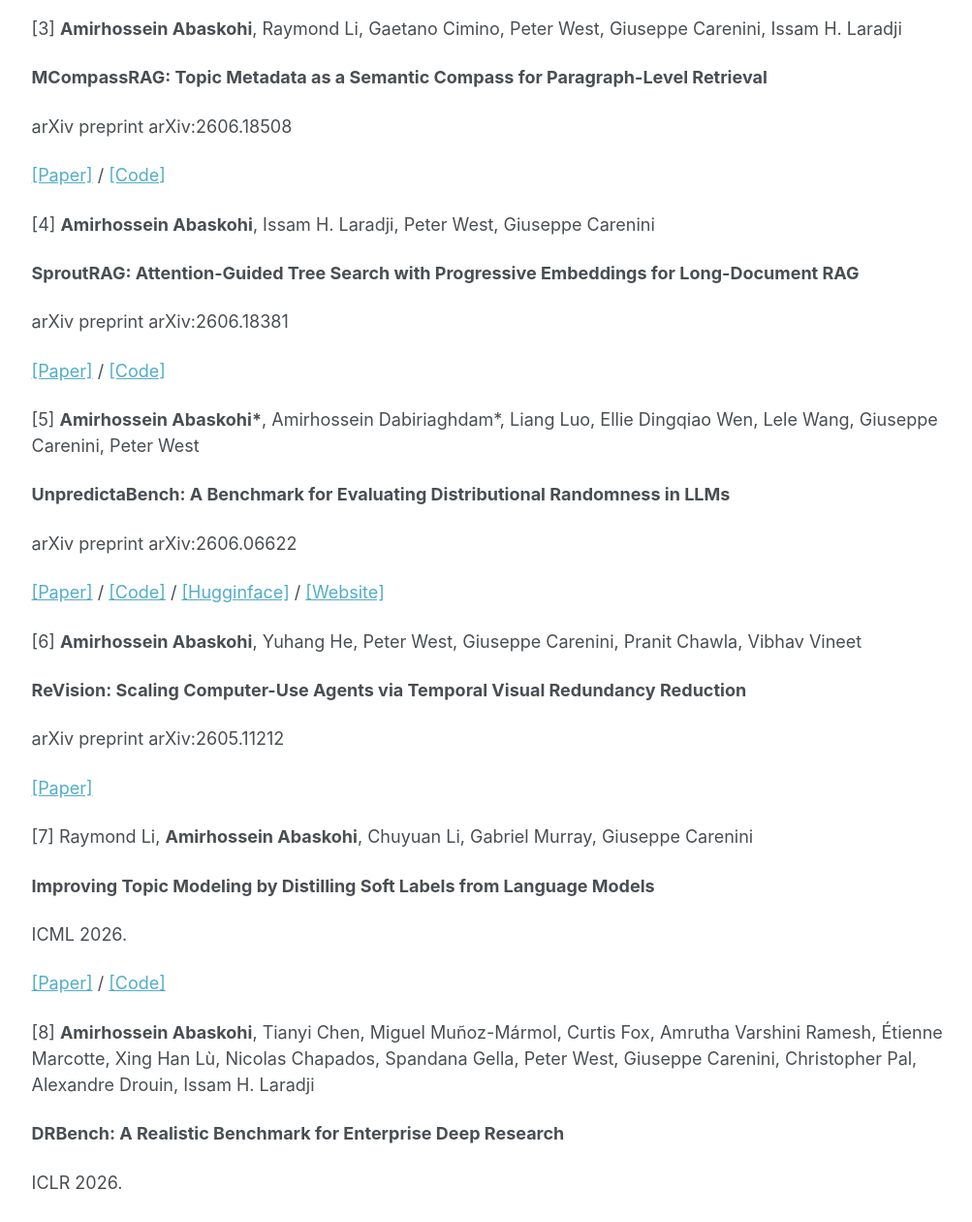
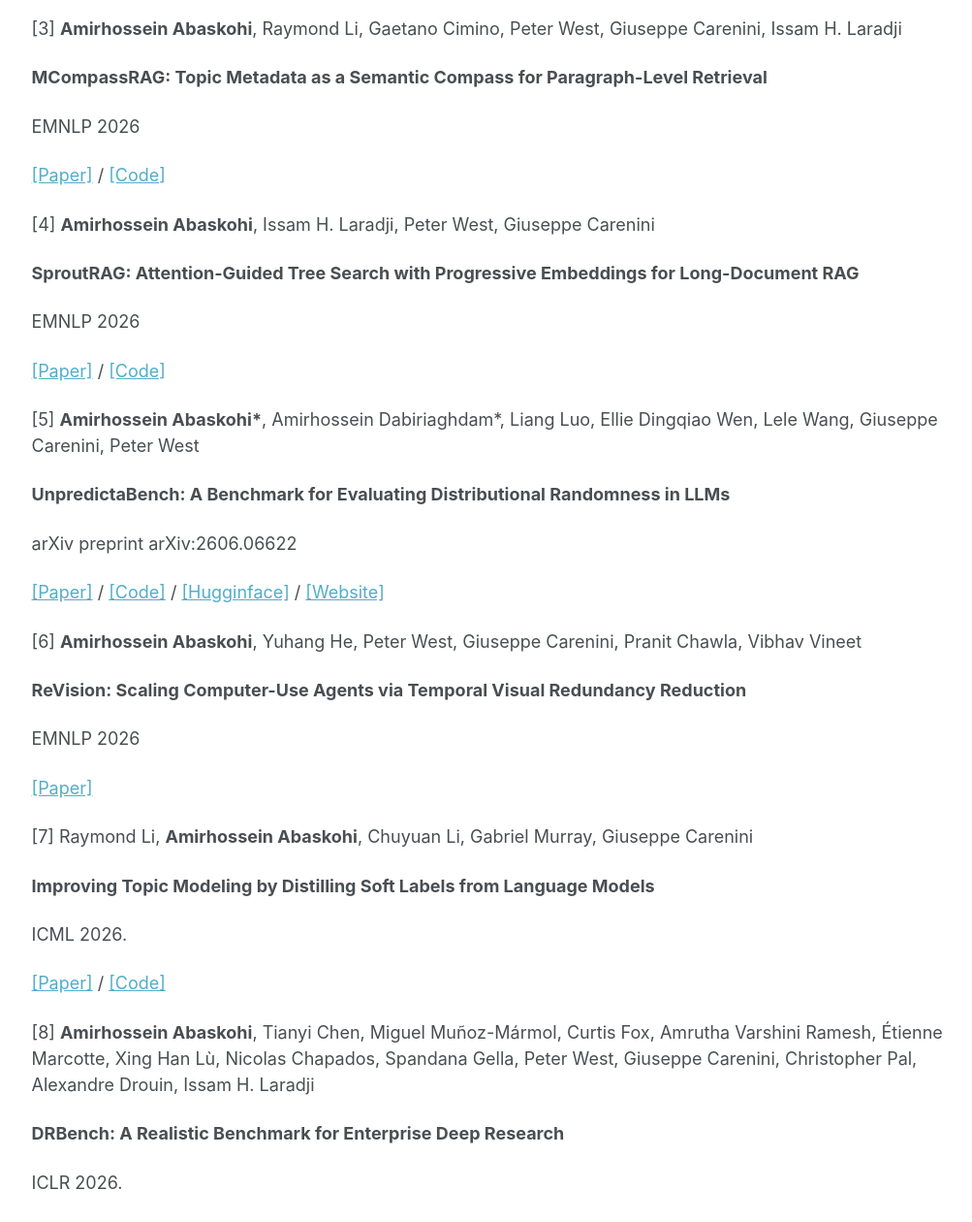
Before and after one commit to AmirAbaskohi/AmirAbaskohi.github.io, a Jekyll site: the page built from _pages/publications.md, in a window 1280 px wide and 1400 px high, scrolled down 501 px, cut to the strip 140-1400 px from the top of the window. Shown: the whole strip at 97% size, without its empty margins (249-1252 px from the left). Built offline with Jekyll 4.4.1, drawn with Linux system fonts in a browser that asks for light colours.

Commit message:
Change publication status to EMNLP 2026
Updated publication details to reflect EMNLP 2026 instead of arXiv preprints.

```diff
--- a/_pages/publications.md
+++ b/_pages/publications.md
@@ -29,7 +29,7 @@
 
 **MCompassRAG: Topic Metadata as a Semantic Compass for Paragraph-Level Retrieval**
 
-arXiv preprint arXiv:2606.18508
+EMNLP 2026
 
 [\[Paper\]](https://arxiv.org/abs/2606.18508) / [\[Code\]](https://github.com/AmirAbaskohi/MCompassRAG)
 
@@ -37,7 +37,7 @@
 
 **SproutRAG: Attention-Guided Tree Search with Progressive Embeddings for Long-Document RAG**
 
-arXiv preprint arXiv:2606.18381
+EMNLP 2026
 
 [\[Paper\]](https://arxiv.org/abs/2606.18381) / [\[Code\]](https://github.com/AmirAbaskohi/SproutRAG)
 
@@ -53,7 +53,7 @@
 
 **ReVision: Scaling Computer-Use Agents via Temporal Visual Redundancy Reduction**
 
-arXiv preprint arXiv:2605.11212
+EMNLP 2026
 
 [\[Paper\]](https://arxiv.org/abs/2605.11212)
 
```
